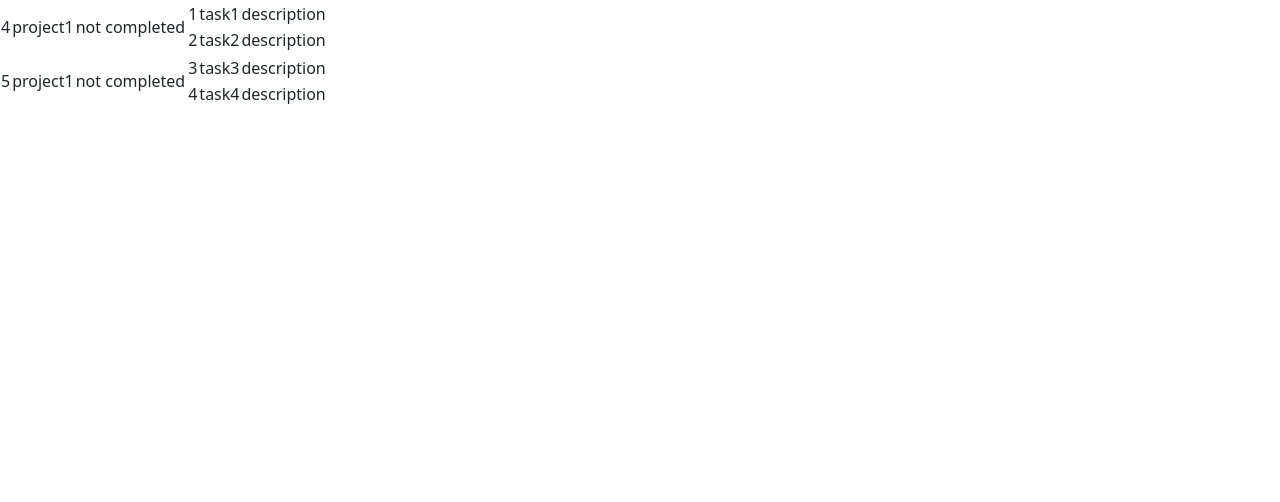
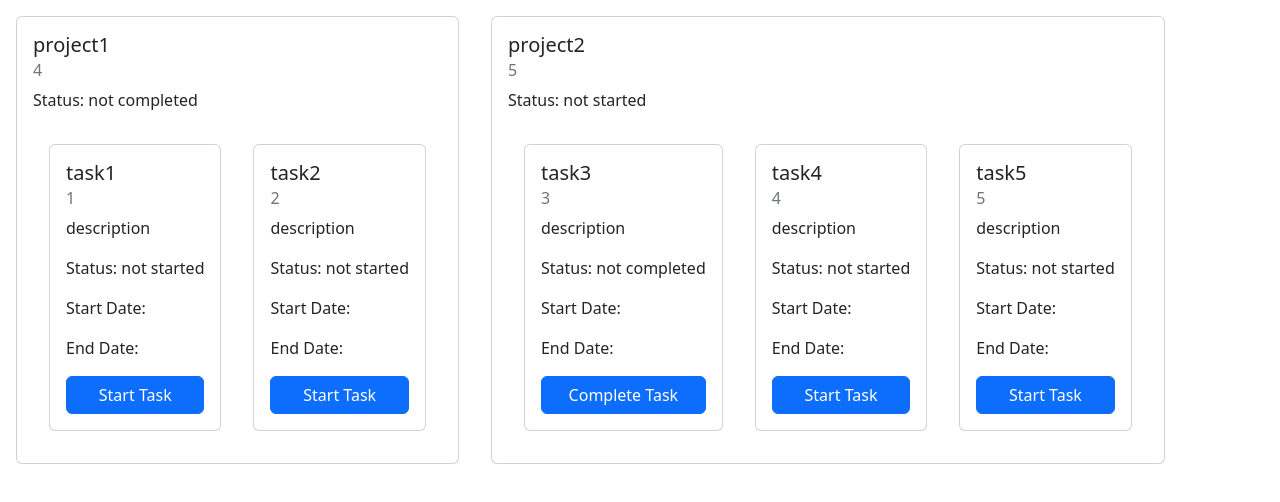
Before and after one commit to lambtonProjects/fp_react_task_mgmt_system, a React (Create React App) app in the folder Frontend/: page /list in a window 1280 px wide. Shown: the top 502 px of the page. Built offline with nearby package versions, Linux system fonts and the light colour scheme.

Commit message:
added bootstrap for user projects page

```diff
--- a/Frontend/src/pages/ItemsList.js
+++ b/Frontend/src/pages/ItemsList.js
@@ -1,23 +1,36 @@
 import React from "react";
 import { Link } from "react-router-dom";
+import Card from 'react-bootstrap/Card';
+import CardGroup from 'react-bootstrap/CardGroup';
+import Button from 'react-bootstrap/Button';
 
 const TaskItem = props => (
-    <tr>
-        <td>{props.item.taskId}</td>
-        <td>{props.item.taskName}</td>
-        <td>{props.item.taskDescription}</td>
-    </tr>
+        <div>
+        <Card style={{ margin: '1rem', padding: '1rem' }}>
+        <Card.Title>{props.item.taskName}</Card.Title>
+        <Card.Subtitle className="mb-2 text-muted">{props.item.taskId}</Card.Subtitle>
+        <Card.Text>{props.item.taskDescription}</Card.Text>
+        <Card.Text>Status: {props.item.taskStatus}</Card.Text>
+        <Card.Text>Start Date: {props.item.startDate}</Card.Text>
+        <Card.Text>End Date: {props.item.endDate}</Card.Text>
+        <Button variant="primary" visible='false'>{(props.item.taskStatus == "not started")?"Start Task":"Complete Task"}</Button>
+        </Card>
+    </div>
+
+
 )
 
 const ProjectItem = props => (
-    <tr>
-        <td>{props.item.projectId}</td>
-        <td>{props.item.projectName}</td>
-        <td>{props.item.projectStatus}</td>
-        <td>{props.item.tasks.map(itemTask => {
+    <div>
+        <Card style={{ margin: '1rem', padding: '1rem'  }}>
+        <Card.Title>{props.item.projectName}</Card.Title>
+        <Card.Subtitle className="mb-2 text-muted">{props.item.projectId}</Card.Subtitle>
+        <Card.Text>Status: {props.item.projectStatus}</Card.Text>
+        <CardGroup>{props.item.tasks.map(itemTask => {
             return <TaskItem item={itemTask} key={itemTask.taskId}/>;
-        })}</td>
-    </tr>
+        })} </CardGroup>
+        </Card>
+    </div>
 )
 
 export default class ItemsList extends React.Component{
@@ -47,19 +60,18 @@ export default class ItemsList extends React.Component{
         this.setState({
            //todo get real projects list and filter only projects that user assigned  to them
            list: [{projectId: "4", projectName: "project1", usersAssigned: [], projectStatus: "not completed", totalCost: 0, tasks: [{taskId: "1", taskName: "task1", taskDescription: "description", startDate: "", endDate: "", prerequisite: [], taskStatus: "not started"}, {taskId: "2", taskName: "task2", taskDescription: "description", startDate: "", endDate: "", prerequisite: [], taskStatus: "not started"}]},
-            {projectId: "5", projectName: "project1", usersAssigned: [], projectStatus: "not completed", totalCost: 0, tasks: [{taskId: "3", taskName: "task3", taskDescription: "description", startDate: "", endDate: "", prerequisite: [], taskStatus: "not started"}, {taskId: "4", taskName: "task4", taskDescription: "description", startDate: "", endDate: "", prerequisite: [], taskStatus: "not started"}]}] //todo get from db
+            {projectId: "5", projectName: "project2", usersAssigned: [], projectStatus: "not started", totalCost: 0, tasks: [{taskId: "3", taskName: "task3", taskDescription: "description", startDate: "", endDate: "", prerequisite: [], taskStatus: "not completed"}, {taskId: "4", taskName: "task4", taskDescription: "description", startDate: "", endDate: "", prerequisite: [], taskStatus: "not started"}, {taskId: "5", taskName: "task5", taskDescription: "description", startDate: "", endDate: "", prerequisite: [], taskStatus: "not started"}]}] //todo get from db
 
         })
     }
     render(){
         return(
             <div>
-                <table>
-                    <tbody>
-                        { this.list() }
-                    </tbody>
+                <CardGroup>
+                    { this.list() }
+                </CardGroup>
 
-                </table>
+
             </div>
         );
     }
```
